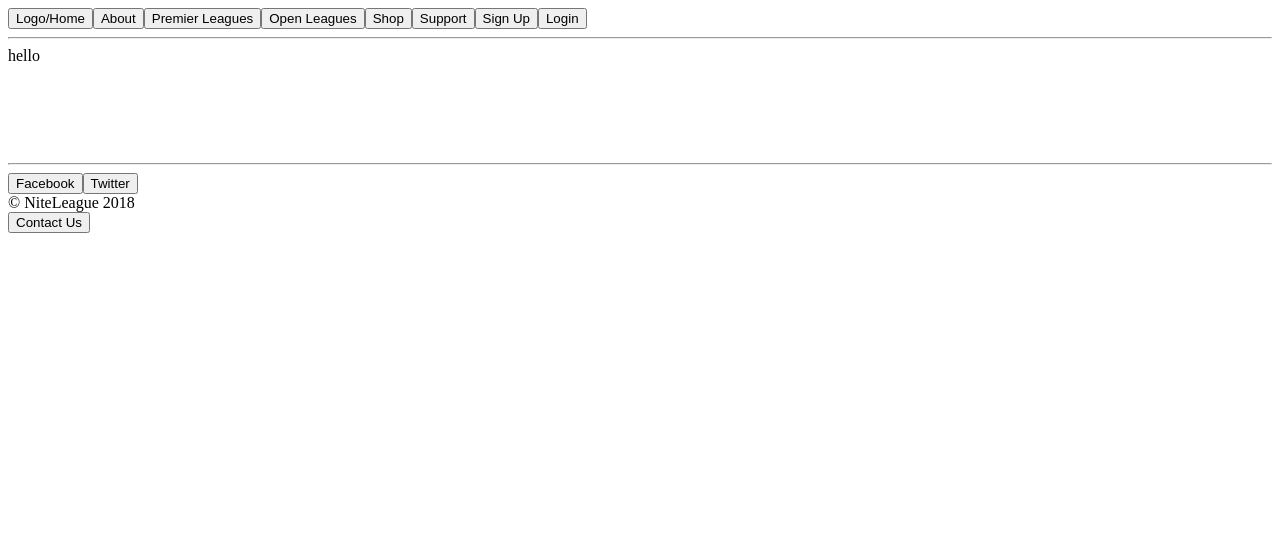
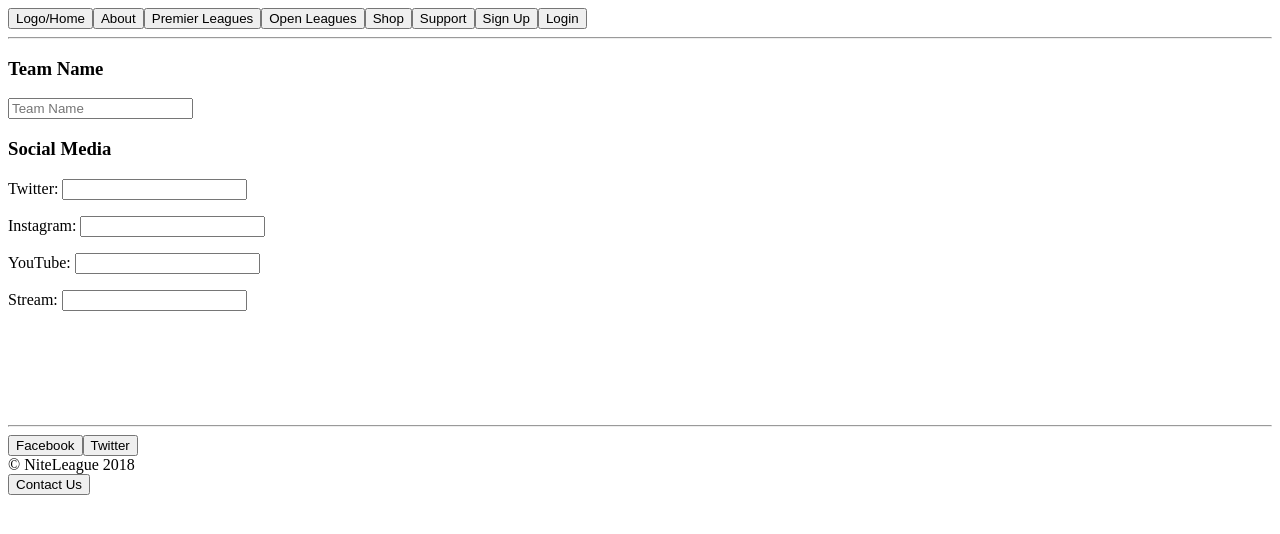
Before and after one commit to Holstein30/NiteLeague, a React app: page /createteam in a window 1280 px wide. Shown: the top 534 px of the page. Built offline with nearby package versions, Linux system fonts and the light colour scheme.

Commit message:
team name and social media

```diff
--- a/src/components/pages/create-team-page/create-team-page-main.js
+++ b/src/components/pages/create-team-page/create-team-page-main.js
@@ -1,12 +1,11 @@
 import React, { Component } from "react";
-import CreateTeamSocialMedia from "./social-media/create-team-page-social-media";
 import CreateTeamPageSocialMedia from "./social-media/create-team-page-social-media";
-
+import CreateTeamPageTeamName from "./team-name/create-team-page-team-name";
 class CreateTeamPageMain extends Component {
   render() {
     return (
       <div>
-
+      <CreateTeamPageTeamName />
           <CreateTeamPageSocialMedia />
 
       </div>
--- a/src/components/pages/create-team-page/social-media/create-team-page-social-media.js
+++ b/src/components/pages/create-team-page/social-media/create-team-page-social-media.js
@@ -1,9 +1,23 @@
 import React, { Component } from "react";
+import Input from "../../../global/inputs"
 
 class CreateTeamPageSocialMedia extends Component {
-
+  createLabelInputs(){
+    const labels = ["Twitter", "Instagram", "YouTube", "Stream"];
+    return labels.map((val, index) =>{
+      return(
+      <p key={index} >
+        <label htmlFor={val}>{val}: </label>
+      <Input name={val} type="text"/>
+      <br />
+      </p>);
+    })
+  }
   render() {
-    return <div>hello</div>;
+    return <div>
+      <h3>Social Media</h3>
+    {this.createLabelInputs()}
+    </div>;
   }
 }
 
--- /dev/null
+++ b/src/components/pages/create-team-page/team-name/create-team-page-team-name.js
@@ -0,0 +1,14 @@
+import React, { Component } from "react";
+import Input from "../../../global/inputs/global-inputs-main";
+
+class CreateTeamPageTeamName extends Component{
+    render(){
+        return (<div>
+            <h3> Team Name </h3>
+            <Input type="text" placeholder="Team Name" />
+        </div>)
+
+    }
+}
+
+export default CreateTeamPageTeamName;
--- /dev/null
+++ b/src/components/pages/create-team-page/team-name/index.js
@@ -0,0 +1,2 @@
+import CreateTeamPageTeamName from "./create-team-page-team-name";
+export {CreateTeamPageTeamName};
```
